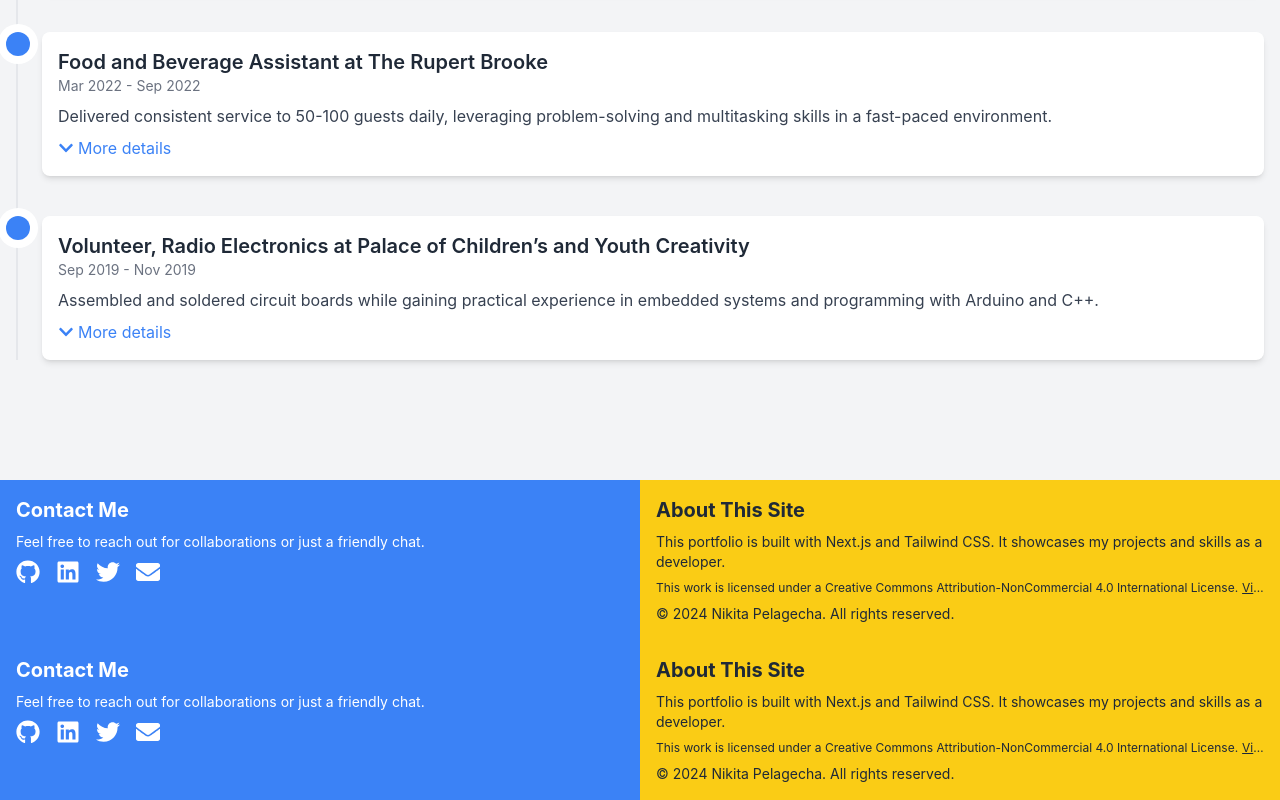
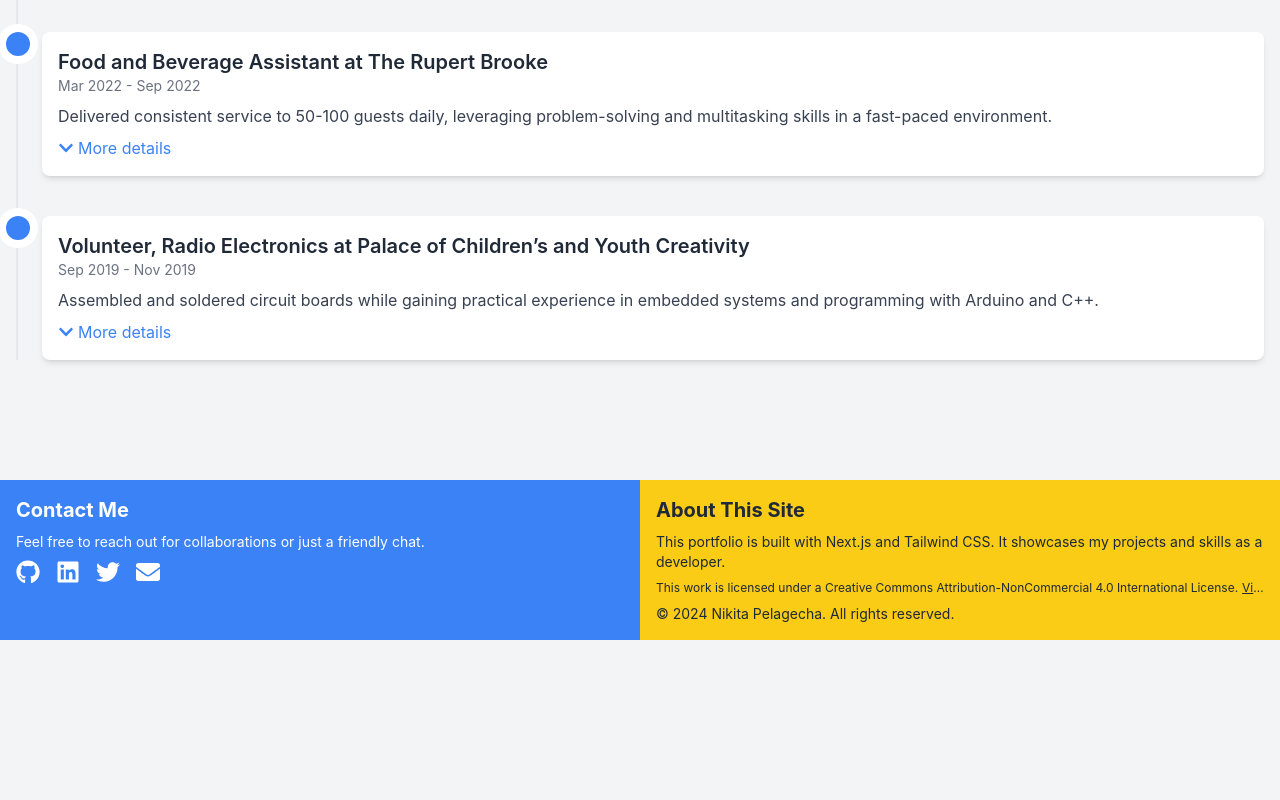
Before and after one commit to pelagecha/website, a Next.js app: page / in a window 1280 px wide. Shown: the part 2444-3244 px from the top of the page. After the commit the page ends 3084 px from the top, so only its background shows below. Built offline with nearby package versions, Linux system fonts and the light colour scheme.

Commit message:
fixed double footer

```diff
--- a/app/components/Footer.tsx
+++ b/app/components/Footer.tsx
@@ -5,13 +5,14 @@ import { FaGithub, FaLinkedin, FaTwitter, FaEnvelope } from "react-icons/fa";
 
 const Footer: React.FC = () => {
     return (
-        <footer id="contact" className="flex flex-col md:flex-row">
+        <footer id="contact" className="relative z-10 w-full">
+            <div className="flex flex-col md:flex-row">
                 {/* Blue section (left half) */}
                 <div className="w-full md:w-1/2 bg-blue-500 p-4 text-white">
                     <h2 className="text-xl font-bold mb-2">Contact Me</h2>
                     <p className="mb-2 text-sm">
-                    Feel free to reach out for collaborations or just a friendly
-                    chat.
+                        Feel free to reach out for collaborations or just a
+                        friendly chat.
                     </p>
                     <div className="flex space-x-4">
                         <a
@@ -51,8 +52,8 @@ const Footer: React.FC = () => {
                 <div className="w-full md:w-1/2 bg-yellow-400 p-4 text-gray-800">
                     <h2 className="text-xl font-bold mb-2">About This Site</h2>
                     <p className="mb-2 text-sm">
-                    This portfolio is built with Next.js and Tailwind CSS. It
-                    showcases my projects and skills as a developer.
+                        This portfolio is built with Next.js and Tailwind CSS.
+                        It showcases my projects and skills as a developer.
                     </p>
 
                     <p className="text-xs mt-2 whitespace-nowrap overflow-hidden text-ellipsis">
@@ -71,6 +72,7 @@ const Footer: React.FC = () => {
                         © 2024 Nikita Pelagecha. All rights reserved.
                     </p>
                 </div>
+            </div>
         </footer>
     );
 };
--- a/app/components/HomePage.tsx
+++ b/app/components/HomePage.tsx
@@ -11,7 +11,6 @@ import InfoSection from "./InfoSection";
 import { ThemeContext } from "../context/ThemeContext";
 import { FaChevronDown } from "react-icons/fa";
 import JobExperiencesSection from "./JobExperiencesSection";
-import Footer from "./Footer"; // Make sure to import the Footer component
 
 const HomePage: React.FC = () => {
     const { theme } = useContext(ThemeContext);
@@ -62,7 +61,6 @@ const HomePage: React.FC = () => {
                     </div>
                     <Blogs />
                     <JobTimeline />
-                    <Footer />
                 </div>
             </div>
         </ParallaxProvider>
```
Lines whose indentation alone changed are shown as unchanged.
